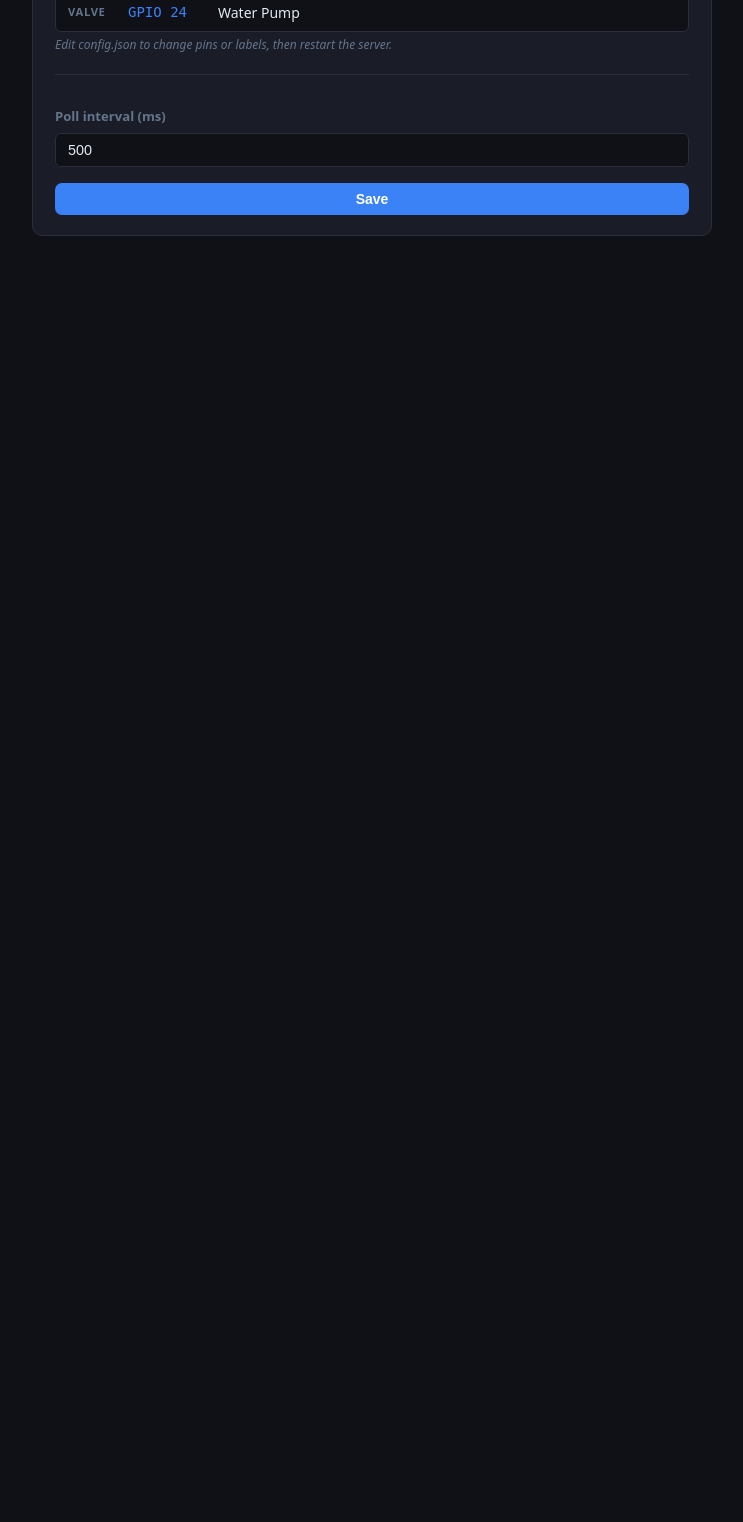
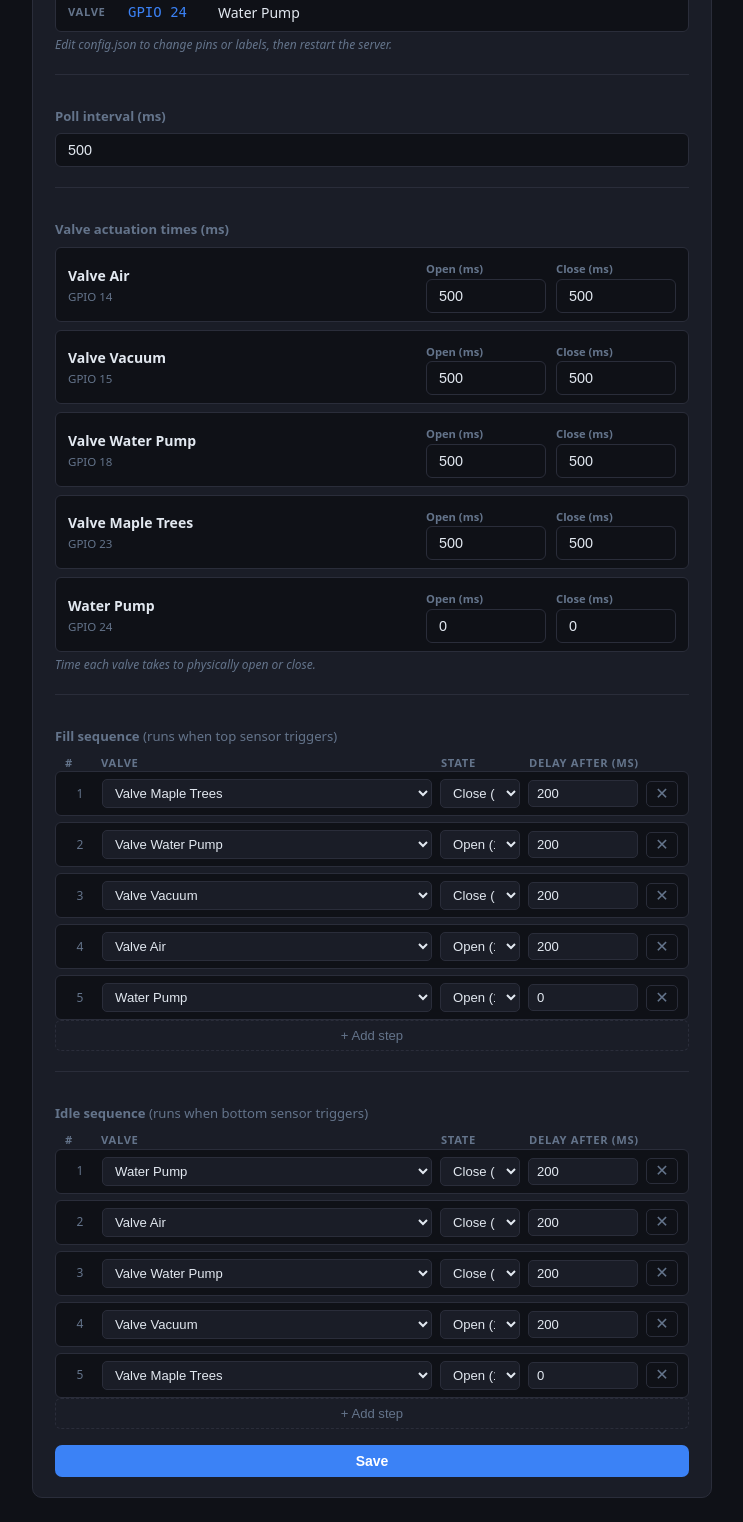
Before and after one commit to BillyTheHack/SapControl, a Flask app: page / in a window 1280 px wide. Shown: the part 1280-2802 px from the top of the page, without its empty margins (268-1011 px from the left). Before the commit the page ends 1516 px from the top, so only its background shows below. Run offline with Flask 3, Linux system fonts and the light colour scheme; data that the repository does not hold is empty.

Commit message:
Add sequence editing to the web interface

```diff
--- a/app.py
+++ b/app.py
@@ -43,8 +43,19 @@ DEFAULT_CONFIG = {
     "valve_gpios": [27, 22],
     "sensor_label": "Water Level Sensor",
     "valve_labels": ["Inlet Valve", "Outlet Valve"],
-    "default_valve_states": [0, 0],
     "poll_interval_ms": 500,
+    "valve_timings": [
+        {"open_ms": 500, "close_ms": 500},
+        {"open_ms": 500, "close_ms": 500},
+    ],
+    "fill_sequence": [
+        {"valve_index": 0, "state": 1, "delay_after_ms": 0},
+        {"valve_index": 1, "state": 0, "delay_after_ms": 0},
+    ],
+    "idle_sequence": [
+        {"valve_index": 0, "state": 0, "delay_after_ms": 0},
+        {"valve_index": 1, "state": 1, "delay_after_ms": 0},
+    ],
 }
 
 
@@ -70,26 +81,74 @@ def save_config(config: dict) -> None:
 def validate_config(data: dict) -> tuple[dict | None, str | None]:
     """Return (cleaned_config, error_message).
 
-    The web UI may only submit poll_interval_ms.  All pin/label fields come
-    from config.json directly and are kept as-is.
+    Pin/label fields are read-only from the UI and always preserved from
+    config.json.  The web UI may submit:
+        poll_interval_ms  – int 100-10000
+        valve_timings     – list of {open_ms, close_ms} per valve (int 0-30000)
+        fill_sequence     – list of {valve_index, state, delay_after_ms}
+        idle_sequence     – list of {valve_index, state, delay_after_ms}
     """
     try:
         existing = load_config()
+        n_valves = len(existing["valve_gpios"])
+
+        # --- poll_interval_ms ------------------------------------------------
         interval = int(data.get("poll_interval_ms", existing.get("poll_interval_ms", 500)))
-
         if not (100 <= interval <= 10000):
             return None, "poll_interval_ms must be between 100 and 10000"
 
-        # Preserve all pin/label fields from the existing config unchanged
+        # --- valve_timings ---------------------------------------------------
+        raw_timings = data.get("valve_timings", existing.get("valve_timings", []))
+        if len(raw_timings) != n_valves:
+            return None, f"valve_timings must have {n_valves} entries (one per valve)"
+        valve_timings = []
+        for i, t in enumerate(raw_timings):
+            open_ms  = int(t.get("open_ms",  0))
+            close_ms = int(t.get("close_ms", 0))
+            if not (0 <= open_ms  <= 30000):
+                return None, f"valve_timings[{i}].open_ms must be 0-30000"
+            if not (0 <= close_ms <= 30000):
+                return None, f"valve_timings[{i}].close_ms must be 0-30000"
+            valve_timings.append({"open_ms": open_ms, "close_ms": close_ms})
+
+        # --- sequence helper -------------------------------------------------
+        def _validate_sequence(seq, name):
+            if not isinstance(seq, list):
+                return None, f"{name} must be a list"
+            result = []
+            for i, step in enumerate(seq):
+                vi    = int(step.get("valve_index", -1))
+                state = int(step.get("state", 0))
+                delay = int(step.get("delay_after_ms", 0))
+                if not (0 <= vi < n_valves):
+                    return None, f"{name}[{i}].valve_index {vi} out of range 0-{n_valves-1}"
+                if state not in (0, 1):
+                    return None, f"{name}[{i}].state must be 0 or 1"
+                if not (0 <= delay <= 30000):
+                    return None, f"{name}[{i}].delay_after_ms must be 0-30000"
+                result.append({"valve_index": vi, "state": state, "delay_after_ms": delay})
+            return result, None
+
+        raw_fill = data.get("fill_sequence", existing.get("fill_sequence", []))
+        fill_seq, err = _validate_sequence(raw_fill, "fill_sequence")
+        if err:
+            return None, err
+
+        raw_idle = data.get("idle_sequence", existing.get("idle_sequence", []))
+        idle_seq, err = _validate_sequence(raw_idle, "idle_sequence")
+        if err:
+            return None, err
+
         return {
-            "sensor_drive_gpio":   existing["sensor_drive_gpio"],
-            "sensor_read_gpio":    existing["sensor_read_gpio"],
-            "valve_gpios":         existing["valve_gpios"],
-            "sensor_label":        existing["sensor_label"],
-            "valve_labels":        existing["valve_labels"],
-            "default_valve_states": existing.get("default_valve_states",
-                                        [0] * len(existing["valve_gpios"])),
-            "poll_interval_ms": interval,
+            "sensor_drive_gpio": existing["sensor_drive_gpio"],
+            "sensor_read_gpio":  existing["sensor_read_gpio"],
+            "valve_gpios":       existing["valve_gpios"],
+            "sensor_label":      existing["sensor_label"],
+            "valve_labels":      existing["valve_labels"],
+            "poll_interval_ms":  interval,
+            "valve_timings":     valve_timings,
+            "fill_sequence":     fill_seq,
+            "idle_sequence":     idle_seq,
         }, None
 
     except (KeyError, TypeError, ValueError) as exc:
--- a/static/app.js
+++ b/static/app.js
@@ -32,17 +32,91 @@ async function loadConfig() {
 function renderConfigForm(cfg) {
   document.getElementById('poll-interval').value = cfg.poll_interval_ms ?? 500;
 
+  // Pin table (read-only)
   const table = document.getElementById('pin-table');
   table.innerHTML = '';
-
   table.appendChild(makePinRow('Sensor (drive)', cfg.sensor_drive_gpio, cfg.sensor_label ?? 'Sensor'));
   table.appendChild(makePinRow('Sensor (read)',  cfg.sensor_read_gpio,  cfg.sensor_label ?? 'Sensor'));
-
   const valves  = cfg.valve_gpios  ?? [];
   const vlabels = cfg.valve_labels ?? [];
   valves.forEach((pin, i) => {
     table.appendChild(makePinRow('Valve', pin, vlabels[i] ?? `Valve ${i + 1}`));
   });
+
+  // Valve timings
+  renderTimingTable(cfg);
+
+  // Sequences
+  renderSequence('fill-seq', cfg.fill_sequence ?? [], cfg);
+  renderSequence('idle-seq', cfg.idle_sequence ?? [], cfg);
+}
+
+function renderTimingTable(cfg) {
+  const container = document.getElementById('timing-table');
+  container.innerHTML = '';
+  const valves  = cfg.valve_gpios  ?? [];
+  const vlabels = cfg.valve_labels ?? [];
+  const timings = cfg.valve_timings ?? [];
+
+  valves.forEach((pin, i) => {
+    const t    = timings[i] ?? { open_ms: 0, close_ms: 0 };
+    const name = vlabels[i] ?? `Valve ${i + 1}`;
+    const row  = document.createElement('div');
+    row.className = 'timing-row';
+    row.innerHTML = `
+      <div>
+        <div class="timing-label">${escapeHTML(name)}</div>
+        <div class="timing-sub">GPIO ${pin}</div>
+      </div>
+      <div>
+        <label style="font-size:.7rem;color:var(--muted)">Open (ms)</label>
+        <input type="number" class="timing-open" data-index="${i}"
+               min="0" max="30000" step="50" value="${t.open_ms}" />
+      </div>
+      <div>
+        <label style="font-size:.7rem;color:var(--muted)">Close (ms)</label>
+        <input type="number" class="timing-close" data-index="${i}"
+               min="0" max="30000" step="50" value="${t.close_ms}" />
+      </div>
+    `;
+    container.appendChild(row);
+  });
+}
+
+function renderSequence(containerId, steps, cfg) {
+  const container = document.getElementById(containerId);
+  container.innerHTML = '';
+  steps.forEach((step, i) => appendStepRow(container, i, step, cfg));
+  renumberSteps(container);
+}
+
+function appendStepRow(container, index, step, cfg) {
+  const cfg_ = cfg ?? currentConfig;
+  const vlabels = cfg_?.valve_labels ?? [];
+  const nValves = cfg_?.valve_gpios?.length ?? 0;
+
+  const row = document.createElement('div');
+  row.className = 'seq-step';
+
+  // Valve selector options
+  let opts = '';
+  for (let i = 0; i < nValves; i++) {
+    const sel = (step.valve_index === i) ? 'selected' : '';
+    opts += `<option value="${i}" ${sel}>${escapeHTML(vlabels[i] ?? `Valve ${i + 1}`)}</option>`;
+  }
+
+  row.innerHTML = `
+    <span class="seq-step-num">${index + 1}</span>
+    <select class="step-valve">${opts}</select>
+    <select class="step-state">
+      <option value="1" ${step.state === 1 ? 'selected' : ''}>Open (1)</option>
+      <option value="0" ${step.state === 0 ? 'selected' : ''}>Close (0)</option>
+    </select>
+    <input type="number" class="step-delay" min="0" max="30000" step="50"
+           value="${step.delay_after_ms ?? 0}" />
+    <button class="btn-icon" title="Remove step" onclick="removeStep(this)">✕</button>
+  `;
+  container.appendChild(row);
 }
 
 function makePinRow(role, pin, name) {
@@ -81,9 +155,57 @@ async function saveConfig() {
 }
 
 function readFormConfig() {
-  // Only poll_interval_ms is user-editable; everything else is preserved server-side.
   const interval = parseInt(document.getElementById('poll-interval').value, 10);
-  return { poll_interval_ms: interval };
+
+  // Valve timings
+  const valve_timings = [];
+  document.querySelectorAll('.timing-open').forEach((el, i) => {
+    const closeEl = document.querySelector(`.timing-close[data-index="${i}"]`);
+    valve_timings.push({
+      open_ms:  parseInt(el.value, 10)       || 0,
+      close_ms: parseInt(closeEl?.value, 10) || 0,
+    });
+  });
+
+  // Helper: read a sequence from a container
+  function readSequence(containerId) {
+    const steps = [];
+    document.querySelectorAll(`#${containerId} .seq-step`).forEach(row => {
+      steps.push({
+        valve_index:    parseInt(row.querySelector('.step-valve').value, 10),
+        state:          parseInt(row.querySelector('.step-state').value, 10),
+        delay_after_ms: parseInt(row.querySelector('.step-delay').value, 10) || 0,
+      });
+    });
+    return steps;
+  }
+
+  return {
+    poll_interval_ms: interval,
+    valve_timings,
+    fill_sequence: readSequence('fill-seq'),
+    idle_sequence: readSequence('idle-seq'),
+  };
+}
+
+function addStep(containerId) {
+  const container = document.getElementById(containerId);
+  const existing  = container.querySelectorAll('.seq-step').length;
+  appendStepRow(container, existing, { valve_index: 0, state: 1, delay_after_ms: 0 }, null);
+  renumberSteps(container);
+}
+
+function removeStep(btn) {
+  const container = btn.closest('.seq-block');
+  btn.closest('.seq-step').remove();
+  renumberSteps(container);
+}
+
+function renumberSteps(container) {
+  container.querySelectorAll('.seq-step').forEach((row, i) => {
+    const num = row.querySelector('.seq-step-num');
+    if (num) num.textContent = i + 1;
+  });
 }
 
 // ---------------------------------------------------------------------------
--- a/templates/index.html
+++ b/templates/index.html
@@ -215,6 +215,80 @@
       color: var(--muted);
       text-align: right;
     }
+
+    /* Valve timing table */
+    .timing-table { display: flex; flex-direction: column; gap: 8px; }
+    .timing-row {
+      display: grid;
+      grid-template-columns: 1fr 120px 120px;
+      align-items: center;
+      gap: 10px;
+      background: var(--bg);
+      border: 1px solid var(--border);
+      border-radius: 6px;
+      padding: 8px 12px;
+    }
+    .timing-label { font-size: .875rem; font-weight: 600; overflow: hidden; text-overflow: ellipsis; white-space: nowrap; }
+    .timing-sub   { font-size: .72rem; color: var(--muted); margin-top: 2px; }
+
+    /* Sequence builder */
+    .seq-block { display: flex; flex-direction: column; gap: 6px; }
+    .seq-step {
+      display: grid;
+      grid-template-columns: 28px 1fr 80px 110px 32px;
+      align-items: center;
+      gap: 8px;
+      background: var(--bg);
+      border: 1px solid var(--border);
+      border-radius: 6px;
+      padding: 7px 10px;
+      font-size: .85rem;
+    }
+    .seq-step-num { color: var(--muted); font-size: .75rem; text-align: center; }
+    .seq-step select, .seq-step input {
+      background: var(--surface);
+      border: 1px solid var(--border);
+      border-radius: 5px;
+      color: var(--text);
+      font-size: .82rem;
+      padding: 5px 8px;
+      width: 100%;
+      outline: none;
+    }
+    .seq-step select:focus, .seq-step input:focus { border-color: var(--accent); }
+    .btn-icon {
+      background: none;
+      border: 1px solid var(--border);
+      border-radius: 5px;
+      color: var(--muted);
+      cursor: pointer;
+      font-size: 1rem;
+      line-height: 1;
+      padding: 4px 6px;
+      transition: color .15s, border-color .15s;
+    }
+    .btn-icon:hover { color: var(--red); border-color: var(--red); }
+    .btn-add-step {
+      background: none;
+      border: 1px dashed var(--border);
+      border-radius: 6px;
+      color: var(--muted);
+      cursor: pointer;
+      font-size: .82rem;
+      padding: 7px;
+      text-align: center;
+      width: 100%;
+      transition: color .15s, border-color .15s;
+    }
+    .btn-add-step:hover { color: var(--accent); border-color: var(--accent); }
+    .seq-header {
+      display: grid;
+      grid-template-columns: 28px 1fr 80px 110px 32px;
+      gap: 8px;
+      padding: 0 10px;
+    }
+    .seq-header span { font-size: .7rem; font-weight: 700; text-transform: uppercase;
+                       letter-spacing: .06em; color: var(--muted); }
   </style>
 </head>
 <body>
@@ -362,10 +436,45 @@
 
       <hr />
 
-      <!-- Poll interval (the only editable setting) -->
+      <!-- Poll interval -->
       <div class="form-row">
         <label for="poll-interval">Poll interval (ms)</label>
         <input type="number" id="poll-interval" min="100" max="10000" step="100" placeholder="500" />
+      </div>
+
+      <hr />
+
+      <!-- Valve timings -->
+      <div>
+        <label style="display:block;margin-bottom:8px">Valve actuation times (ms)</label>
+        <div id="timing-table" class="timing-table">
+          <p style="color:var(--muted);font-size:.85rem">Loading…</p>
+        </div>
+        <p class="pin-hint">Time each valve takes to physically open or close.</p>
+      </div>
+
+      <hr />
+
+      <!-- Fill sequence -->
+      <div>
+        <label style="display:block;margin-bottom:8px">Fill sequence <span style="font-weight:400;color:var(--muted)">(runs when top sensor triggers)</span></label>
+        <div class="seq-header">
+          <span>#</span><span>Valve</span><span>State</span><span>Delay after (ms)</span><span></span>
+        </div>
+        <div id="fill-seq" class="seq-block"></div>
+        <button class="btn-add-step" onclick="addStep('fill-seq')">+ Add step</button>
+      </div>
+
+      <hr />
+
+      <!-- Idle sequence -->
+      <div>
+        <label style="display:block;margin-bottom:8px">Idle sequence <span style="font-weight:400;color:var(--muted)">(runs when bottom sensor triggers)</span></label>
+        <div class="seq-header">
+          <span>#</span><span>Valve</span><span>State</span><span>Delay after (ms)</span><span></span>
+        </div>
+        <div id="idle-seq" class="seq-block"></div>
+        <button class="btn-add-step" onclick="addStep('idle-seq')">+ Add step</button>
       </div>
 
       <div id="config-feedback" class="feedback"></div>
```
Also changed, not shown: water_controller.py (+52 -35 lines).
